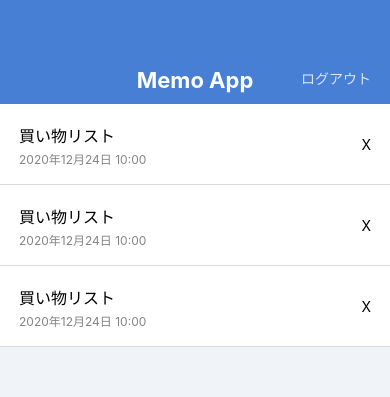
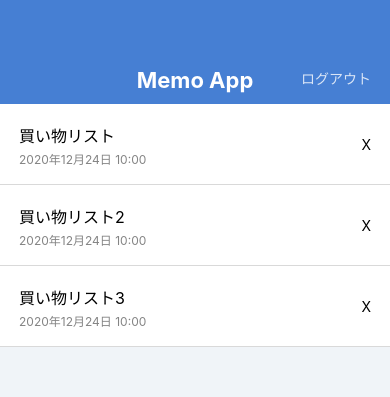
Before and after one commit to akiraabe/Udemy_MemoApp, a React Native app: screen / in a window 390 px wide. Shown: the top 397 px of the page. Built offline with nearby package versions, Linux system fonts and the light colour scheme.

Commit message:
Extract components

```diff
--- a/App.jsx
+++ b/App.jsx
@@ -1,55 +1,15 @@
 import React from 'react';
-import { StyleSheet, Text, View } from 'react-native';
+import { StyleSheet, View } from 'react-native';
+import AppBar from './src/components/AppBar';
+import CircleButton from './src/components/CircleButton';
+import MemoList from './src/components/MemoList';
 
 export default function App() {
   return (
     <View style={styles.container}>
-      <View style={styles.appbar}>
-        <View style={styles.appbarInner}>
-          <Text style={styles.appbarTitle}>Memo App</Text>
-          <Text style={styles.appbarRight}>ログアウト</Text>
-        </View>
-      </View>
-
-      <View>
-        <View>
-          <View style={styles.memoListItem}>
-            <View>
-              <Text style={styles.memoListItemTitle}>買い物リスト</Text>
-              <Text style={styles.memoListItemDate}>2020年12月24日 10:00</Text>
-            </View>
-            <View>
-              <Text>X</Text>
-            </View>
-          </View>
-        </View>
-        <View>
-          <View style={styles.memoListItem}>
-            <View>
-              <Text style={styles.memoListItemTitle}>買い物リスト</Text>
-              <Text style={styles.memoListItemDate}>2020年12月24日 10:00</Text>
-            </View>
-            <View>
-              <Text>X</Text>
-            </View>
-          </View>
-        </View>
-        <View>
-          <View style={styles.memoListItem}>
-            <View>
-              <Text style={styles.memoListItemTitle}>買い物リスト</Text>
-              <Text style={styles.memoListItemDate}>2020年12月24日 10:00</Text>
-            </View>
-            <View>
-              <Text>X</Text>
-            </View>
-          </View>
-        </View>
-      </View>
-
-      <View style={styles.circleButton}>
-        <Text style={styles.circleButtonLabel}>+</Text>
-      </View>
+      <AppBar />
+      <MemoList />
+      <CircleButton>+</CircleButton>
     </View>
   );
 }
@@ -59,66 +19,4 @@
     flex: 1,
     backgroundColor: '#F0F4F8',
   },
-  appbar: {
-    width: '100%',
-    height: 104,
-    backgroundColor: '#467FD3',
-    justifyContent: 'flex-end',
-  },
-  appbarInner: {
-    alignItems: 'center',
-  },
-  appbarRight: {
-    position: 'absolute',
-    right: 19,
-    bottom: 16,
-    color: 'rgba(255, 255, 255, 0.8)',
-  },
-  appbarTitle: {
-    marginBottom: 8,
-    fontSize: 22,
-    lineHeight: 32,
-    color: '#ffffff',
-    fontWeight: 'bold',
-  },
-  memoListItem: {
-    backgroundColor: '#ffffff',
-    flexDirection: 'row',
-    justifyContent: 'space-between',
-    paddingVertical: 16,
-    paddingHorizontal: 19,
-    alignItems: 'center',
-    borderBottomWidth: 1,
-    borderColor: 'rgba(0,0,0,0.15)',
-  },
-  memoListItemTitle: {
-    fontSize: 16,
-    lineHeight: 32,
-  },
-  memoListItemDate: {
-    fontSize: 12,
-    lineHeight: 16,
-    color: '#848484',
-  },
-  circleButton: {
-    backgroundColor: '#467FD3',
-    width: 64,
-    height: 64,
-    borderRadius: 32,
-    justifyContent: 'center',
-    alignItems: 'center',
-    position: 'absolute',
-    right: 40,
-    bottom: 40,
-    shadowColor: '#000000',
-    shadowOffset: { width: 0, height: 8 },
-    shadowOpacity: 0.25,
-    shadowRadius: 8,
-    elevation: 12, // android only
-  },
-  circleButtonLabel: {
-    color: '#ffffff',
-    fontSize: 40,
-    lineHeight: 40,
-  },
 });
--- /dev/null
+++ b/src/components/AppBar.jsx
@@ -0,0 +1,38 @@
+import React from 'react';
+import { View, Text, StyleSheet } from 'react-native';
+
+export default function AppBar() {
+  return (
+    <View style={styles.appbar}>
+      <View style={styles.appbarInner}>
+        <Text style={styles.appbarTitle}>Memo App</Text>
+        <Text style={styles.appbarRight}>ログアウト</Text>
+      </View>
+    </View>
+  );
+}
+
+const styles = StyleSheet.create({
+  appbar: {
+    width: '100%',
+    height: 104,
+    backgroundColor: '#467FD3',
+    justifyContent: 'flex-end',
+  },
+  appbarInner: {
+    alignItems: 'center',
+  },
+  appbarRight: {
+    position: 'absolute',
+    right: 19,
+    bottom: 16,
+    color: 'rgba(255, 255, 255, 0.8)',
+  },
+  appbarTitle: {
+    marginBottom: 8,
+    fontSize: 22,
+    lineHeight: 32,
+    color: '#ffffff',
+    fontWeight: 'bold',
+  },
+});
--- /dev/null
+++ b/src/components/CircleButton.jsx
@@ -0,0 +1,40 @@
+import React from 'react';
+import { View, Text, StyleSheet } from 'react-native';
+import { string } from 'prop-types';
+
+export default function circleButton(props) {
+  const { children } = props;
+  return (
+    <View style={styles.circleButton}>
+      <Text style={styles.circleButtonLabel}>{children}</Text>
+    </View>
+  );
+}
+
+circleButton.propTypes = {
+  children: string.isRequired,
+};
+
+const styles = StyleSheet.create({
+  circleButton: {
+    backgroundColor: '#467FD3',
+    width: 64,
+    height: 64,
+    borderRadius: 32,
+    justifyContent: 'center',
+    alignItems: 'center',
+    position: 'absolute',
+    right: 40,
+    bottom: 40,
+    shadowColor: '#000000',
+    shadowOffset: { width: 0, height: 8 },
+    shadowOpacity: 0.25,
+    shadowRadius: 8,
+    elevation: 12, // android only
+  },
+  circleButtonLabel: {
+    color: '#ffffff',
+    fontSize: 40,
+    lineHeight: 40,
+  },
+});
--- /dev/null
+++ b/src/components/MemoList.jsx
@@ -0,0 +1,58 @@
+import React from 'react';
+import { View, Text, StyleSheet } from 'react-native';
+
+export default function MemoList() {
+  return (
+    <View>
+      <View style={styles.memoListItem}>
+        <View>
+          <Text style={styles.memoListItemTitle}>買い物リスト</Text>
+          <Text style={styles.memoListItemDate}>2020年12月24日 10:00</Text>
+        </View>
+        <View>
+          <Text>X</Text>
+        </View>
+      </View>
+      <View style={styles.memoListItem}>
+        <View>
+          <Text style={styles.memoListItemTitle}>買い物リスト2</Text>
+          <Text style={styles.memoListItemDate}>2020年12月24日 10:00</Text>
+        </View>
+        <View>
+          <Text>X</Text>
+        </View>
+      </View>
+      <View style={styles.memoListItem}>
+        <View>
+          <Text style={styles.memoListItemTitle}>買い物リスト3</Text>
+          <Text style={styles.memoListItemDate}>2020年12月24日 10:00</Text>
+        </View>
+        <View>
+          <Text>X</Text>
+        </View>
+      </View>
+    </View>
+  );
+}
+
+const styles = StyleSheet.create({
+  memoListItem: {
+    backgroundColor: '#ffffff',
+    flexDirection: 'row',
+    justifyContent: 'space-between',
+    paddingVertical: 16,
+    paddingHorizontal: 19,
+    alignItems: 'center',
+    borderBottomWidth: 1,
+    borderColor: 'rgba(0,0,0,0.15)',
+  },
+  memoListItemTitle: {
+    fontSize: 16,
+    lineHeight: 32,
+  },
+  memoListItemDate: {
+    fontSize: 12,
+    lineHeight: 16,
+    color: '#848484',
+  },
+});
```
